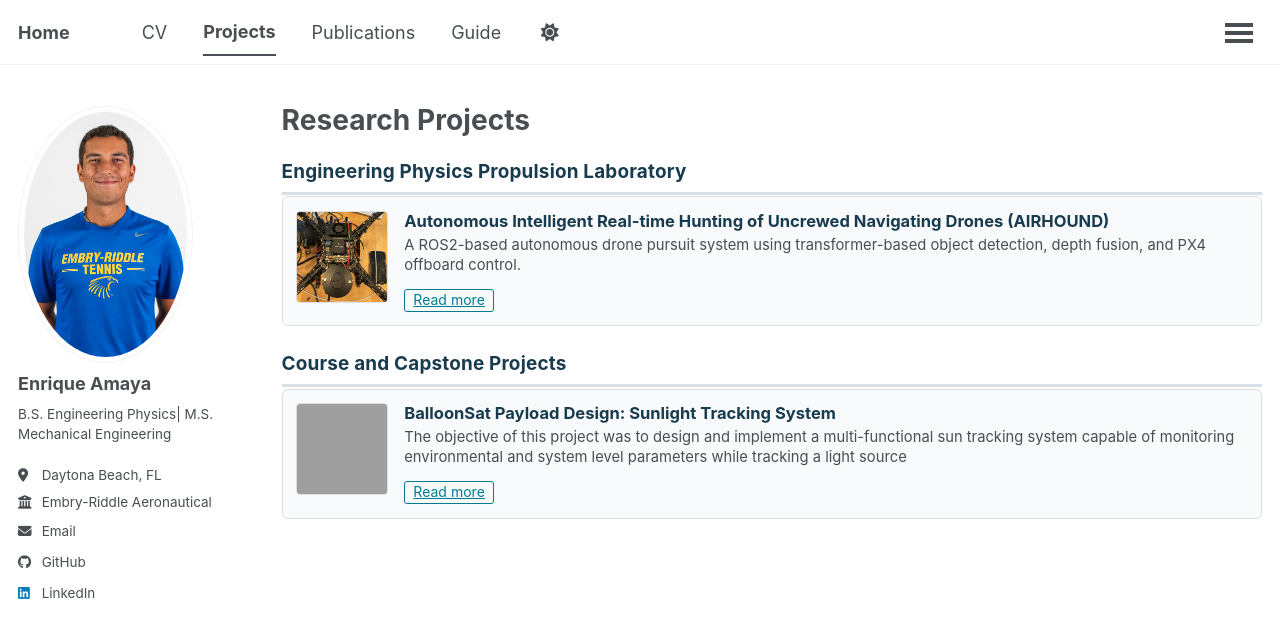
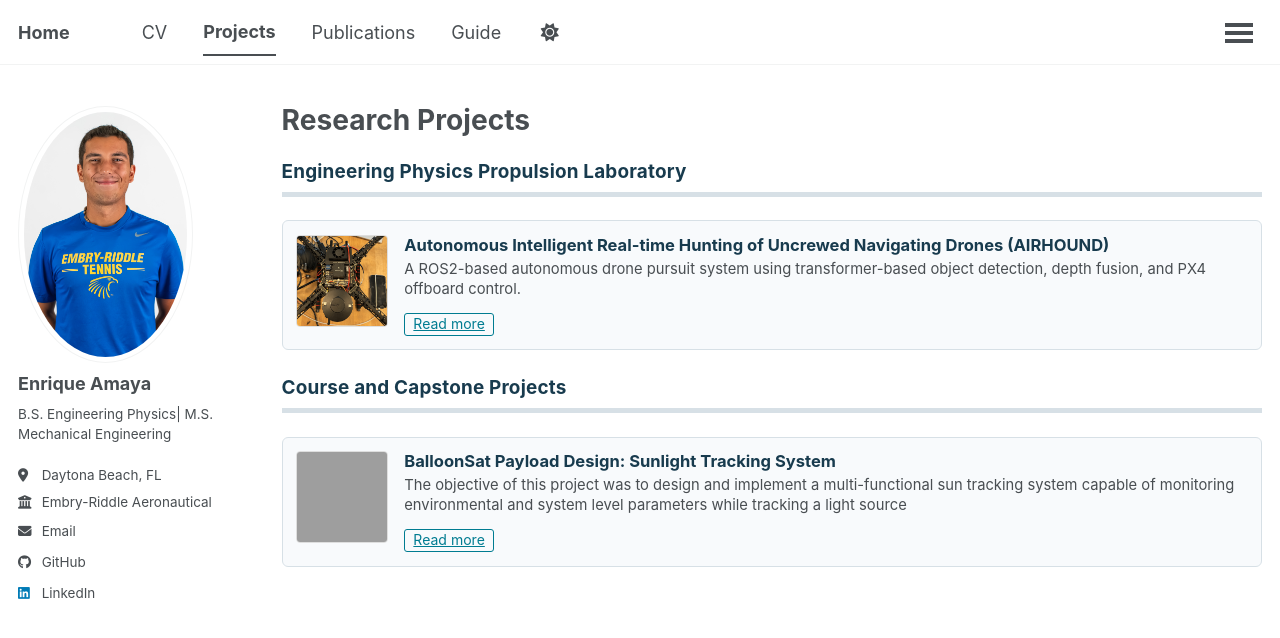
Before and after one commit to kikeamaya/kikeamaya.github.io, a Jekyll site: the page built from _pages/projects.html, in a window 1280 px wide. Shown: the top 638 px of the page. Built offline with Jekyll 4.4.1, drawn with Linux system fonts in a browser that asks for light colours; a style sheet for code colours, icons or effects is not loaded; grey boxes are pictures that could not be loaded.

Commit message:
Line spacing

```diff
--- a/_sass/_custom.scss
+++ b/_sass/_custom.scss
@@ -76,9 +76,11 @@
 
 .project-section-title
 {
-  margin: 1.5rem 0 0.085rem;
+  display: block;
+  widh:  100%;
+  margin: 1.5rem 0 1.3rem;
   padding-bottom: 0.45rem;
-  border-bottom: 3px solid #d7e0e6;
+  border-bottom: 5px solid #d7e0e6;
   color: #183b4e;
   font-size: 1.05em;
   font-weight: 700;
```
